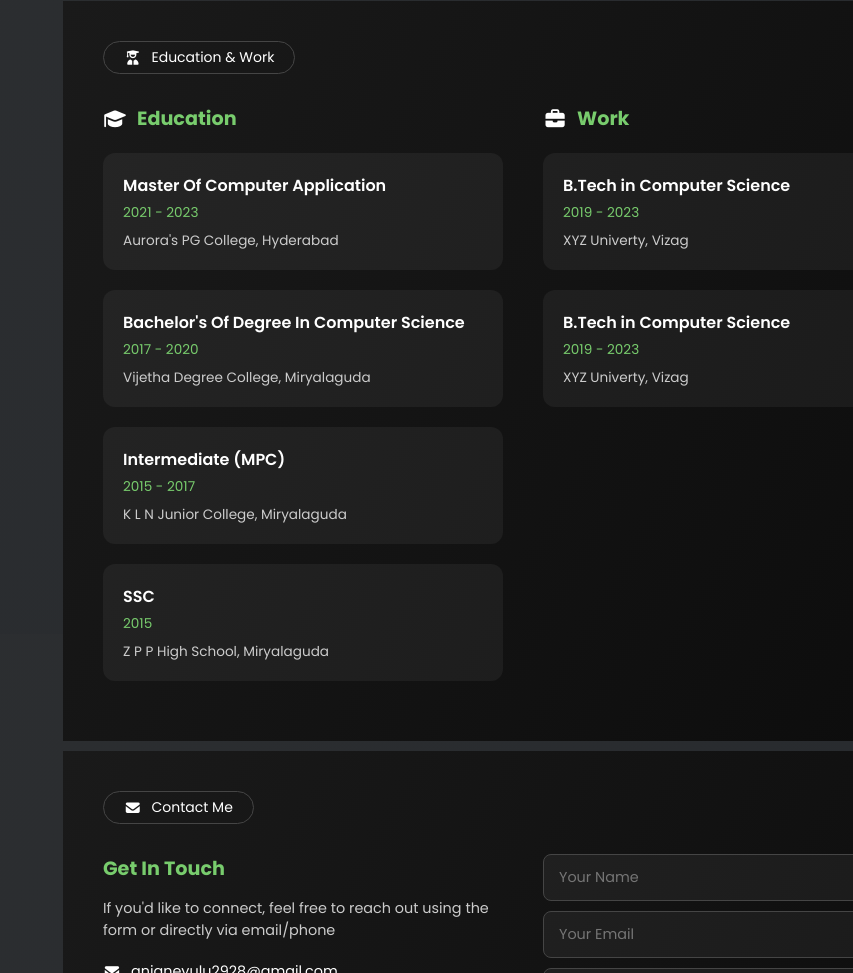
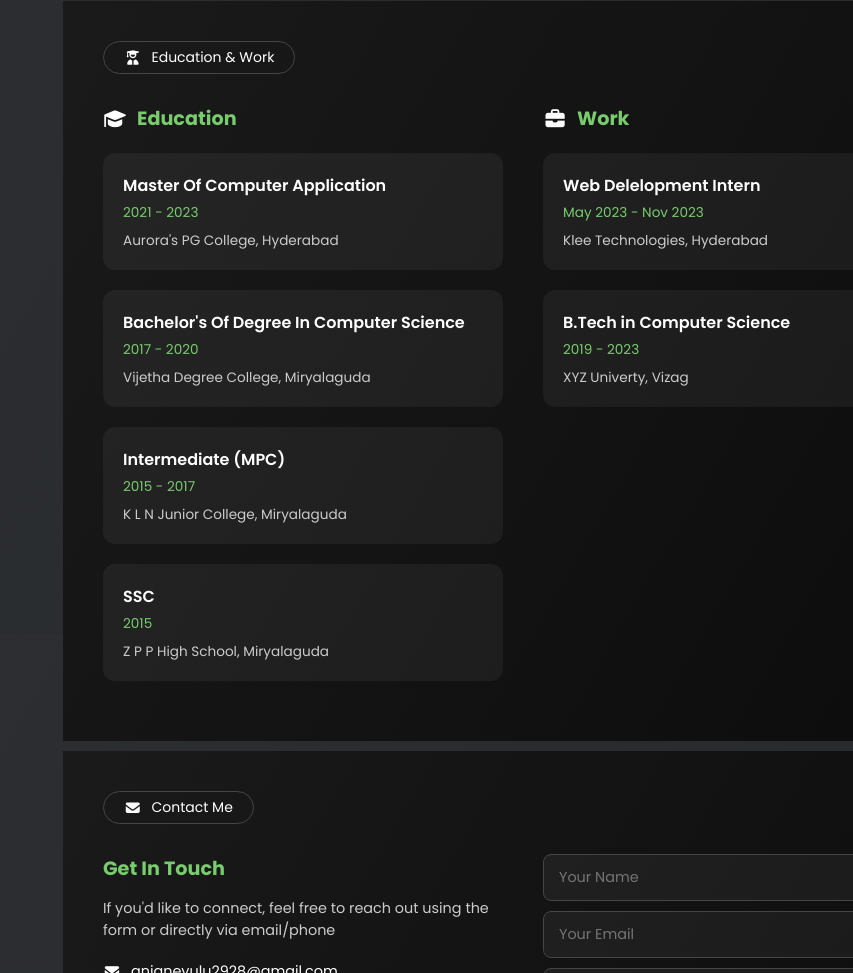
Before and after one commit to AnjaneyuluMedarapu/Portfolio-2, a plain HTML site: page index.html in a window 1280 px wide. Shown: the part 2766-3739 px from the top of the page, without its empty margins (427-1280 px from the left). Drawn offline with Linux system fonts and the light colour scheme.

Commit message:
work section commit

```diff
--- a/index.html
+++ b/index.html
@@ -437,9 +437,9 @@ I love turning ideas into real, functional websites and applications.
                             Work
                         </h2>
                         <div class="we-item">
-                            <h3>B.Tech in Computer Science</h3>
-                            <span class="time">2019 - 2023</span>
-                            <p>XYZ Univerty, Vizag</p>
+                            <h3>Web Delelopment Intern</h3>
+                            <span class="time">May 2023 - Nov 2023</span>
+                            <p>Klee Technologies, Hyderabad</p>
                         </div>
                          <div class="we-item">
                             <h3>B.Tech in Computer Science</h3>
```
